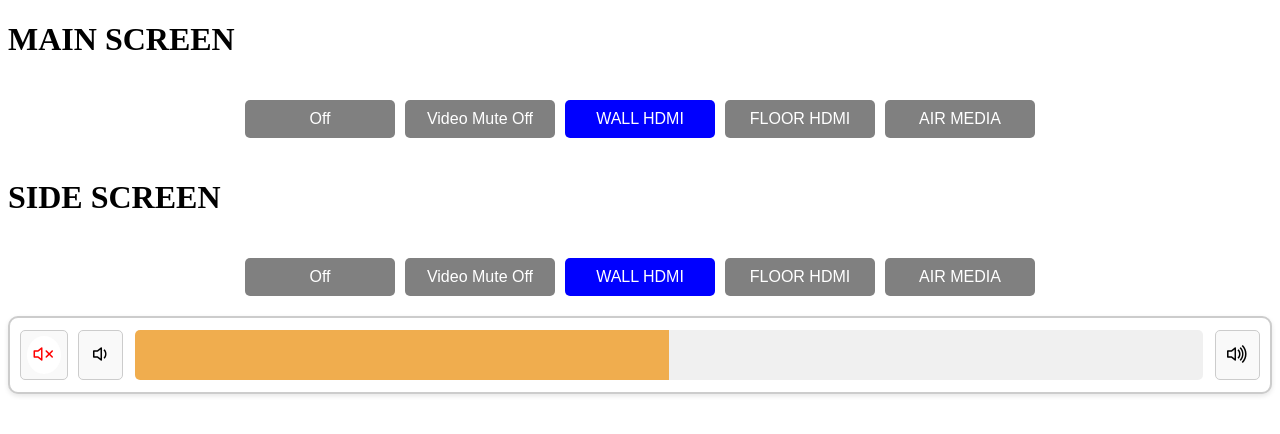
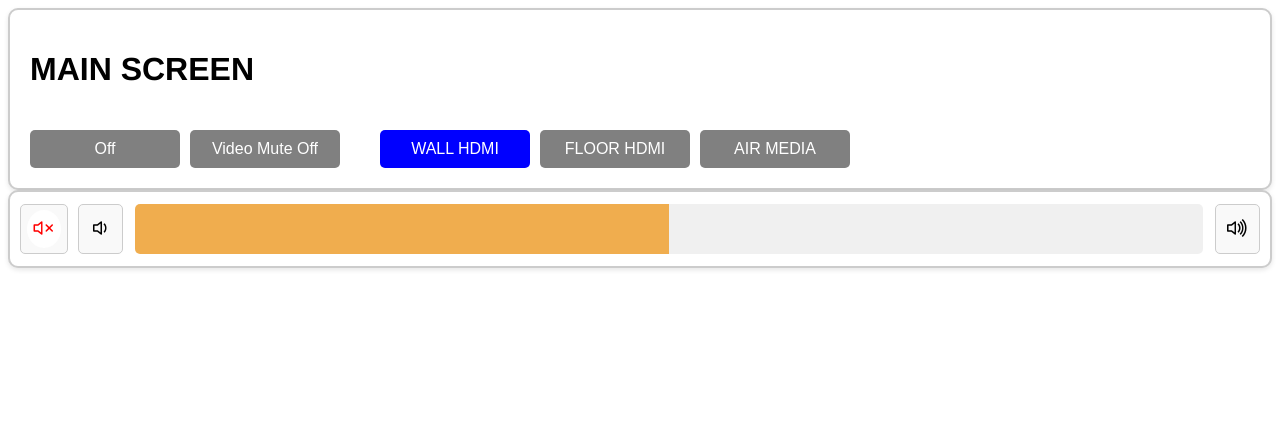
Before and after one commit to jon-ebu/crestron-controlpanel, a SvelteKit app in the folder crestron-touchpanel/: page / in a window 1280 px wide. Shown: the top 434 px of the page. Built offline with nearby package versions, Linux system fonts and the light colour scheme.

Commit message:
Refactor layout of main and side screens, enhancing button grouping and styling for improved UI consistency. Maintain VolumeSlider functionality.

```diff
--- a/crestron-touchpanel/src/routes/+page.svelte
+++ b/crestron-touchpanel/src/routes/+page.svelte
@@ -12,9 +12,11 @@
   </script>
 
   <div id="main-screen">
+    <div class="header-container">
       <h1>MAIN SCREEN</h1>
       <div class="controls-container">
         <div class="buttons-container">
+          <div class="group">
             <Button
               selectedLabel="On"
               unselectedLabel="Off"
@@ -27,46 +29,8 @@
               selectedColor="blue"
               unselectedColor="gray"
             />
-      <ButtonGroup
-        buttons={[
-          {
-            selectedLabel: "WALL HDMI",
-            unselectedLabel: "WALL HDMI",
-            selectedColor: "blue",
-            unselectedColor: "gray",
-          },
-          {
-            selectedLabel: "FLOOR HDMI",
-            unselectedLabel: "FLOOR HDMI",
-            selectedColor: "blue",
-            unselectedColor: "gray",
-          },
-          {
-            selectedLabel: "AIR MEDIA",
-            unselectedLabel: "AIR MEDIA",
-            selectedColor: "blue",
-            unselectedColor: "gray",
-          },
-        ]}
-      />
           </div>
-  </div>
-  <div id="side-screen">
-    <h1>SIDE SCREEN</h1>
-    <div class="controls-container">
-      <div class="buttons-container">
-        <Button
-          selectedLabel="On"
-          unselectedLabel="Off"
-          selectedColor="blue"
-          unselectedColor="gray"
-        />
-        <Button
-          selectedLabel="Video Mute On"
-          unselectedLabel="Video Mute Off"
-          selectedColor="blue"
-          unselectedColor="gray"
-        />
+          <div class="group">
             <ButtonGroup
               buttons={[
                 {
@@ -92,23 +56,43 @@
           </div>
         </div>
       </div>
+    </div>
 
     <VolumeSlider value={volume} onChange={handleVolumeChange} />
   </div>
 
   <style>
+        * {
+        font-family: Helvetica, Arial, sans-serif; /* Use Helvetica as the primary font */
+    }
+
+    .header-container {
+      display: flex;
+      flex-direction: column;
+      gap: 20px;
+      align-items: left;
+      padding: 20px;
+      border: 2px solid #ccc; /* Same border as VolumeSlider */
+      border-radius: 10px; /* Rounded corners */
+      background-color: #fff; /* White background */
+      box-shadow: 0 2px 5px rgba(0, 0, 0, 0.1); /* Subtle shadow */
+    }
+
     .controls-container {
       display: flex;
       flex-direction: column;
       gap: 20px;
-    align-items: center;
-    padding: 20px;
+      align-items: left;
     }
 
     .buttons-container {
       display: flex;
-    gap: 10px;
-    flex-wrap: wrap; /* Allow buttons to wrap if needed */
-    justify-content: center;
+      gap: 40px; /* Space between groups */
+      justify-content: left;
+    }
+
+    .group {
+      display: flex;
+      gap: 10px; /* Space between buttons within a group */
     }
   </style>
```
Lines whose indentation alone changed are shown as unchanged.
